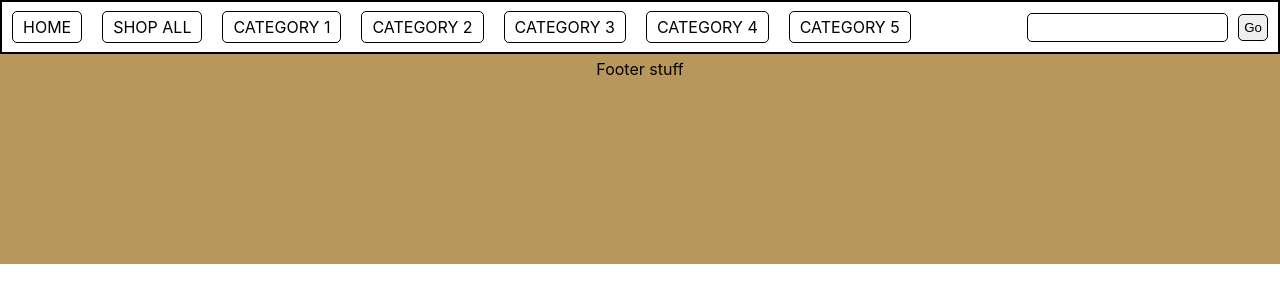
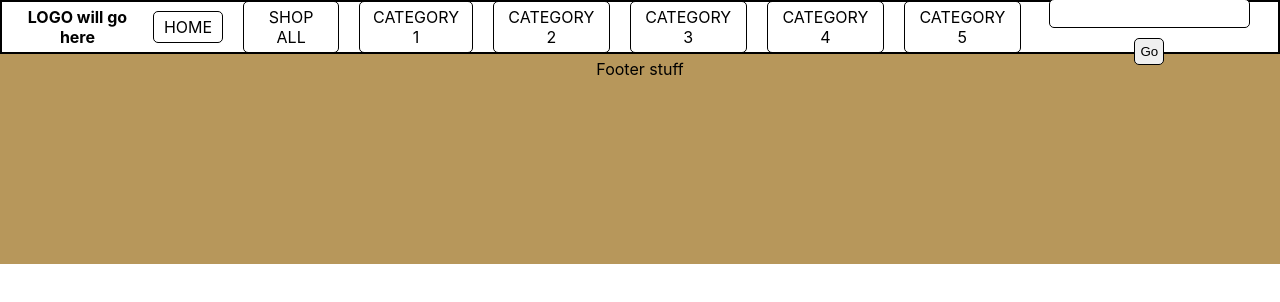
Before and after one commit to edlyn-e/plant-project, a React (Create React App) app in the folder app/: page / in a window 1280 px wide. Shown: the top 302 px of the page. Built offline with nearby package versions, Linux system fonts and the light colour scheme.

Commit message:
adds inspo list, adds dummy logo and started products list for database

```diff
--- a/app/src/containers/Nav/Nav.jsx
+++ b/app/src/containers/Nav/Nav.jsx
@@ -13,6 +13,7 @@ TO DO: for mobile screens
 const Nav = () => {
     return (
         <div className={styles.Nav}>
+            <h4 className={styles.Nav__logo}>LOGO will go here</h4>
             <NavLink to="/home" className={styles.Nav__link}>
                 HOME
             </NavLink>
--- a/app/src/containers/Nav/Nav.module.scss
+++ b/app/src/containers/Nav/Nav.module.scss
@@ -4,6 +4,11 @@
     display: flex;
     align-items: center;
     justify-content: center;
+
+    &__logo {
+        margin: 10px;
+        margin-right: auto;
+    }
 
     &__link {
         border: 1px solid black;
```
Also changed, not shown: app/src/services/products.js (added, +10 -0 lines), 1 other file (tests, documents, lock files or other folders).
